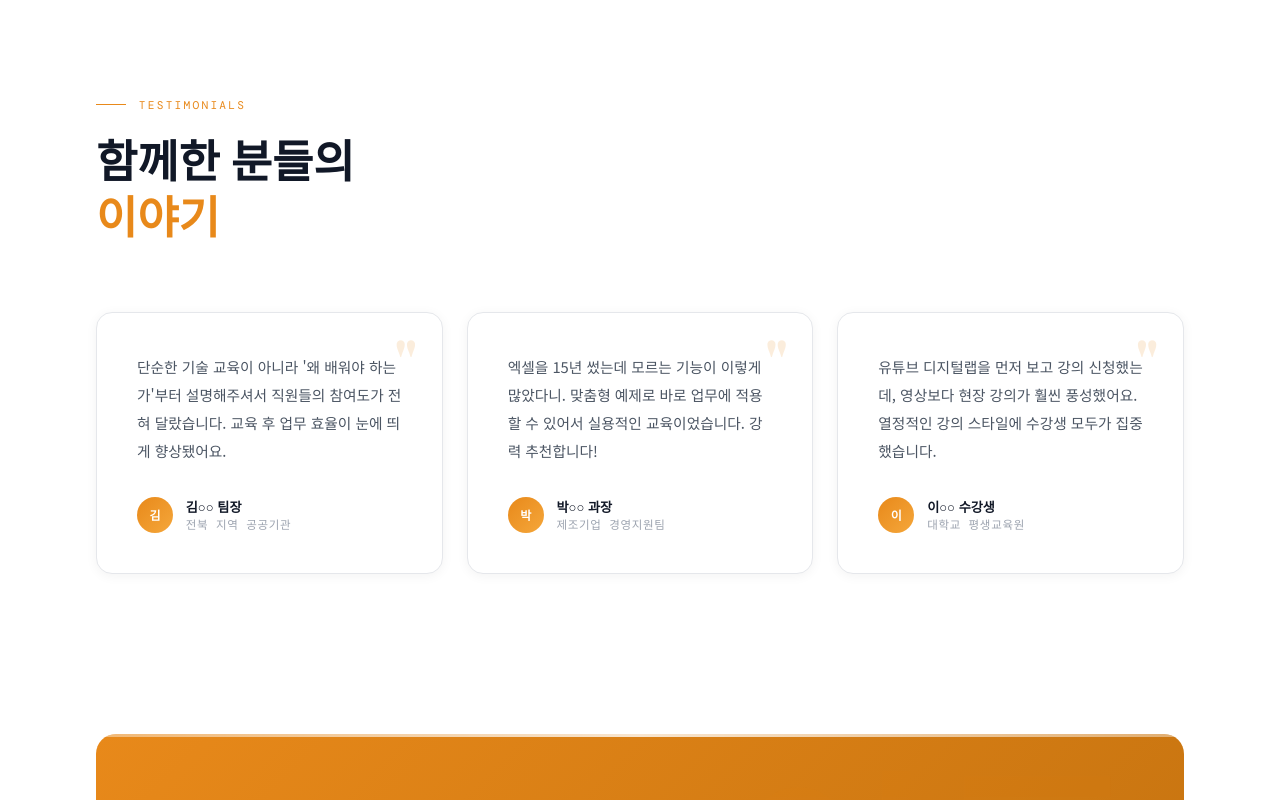
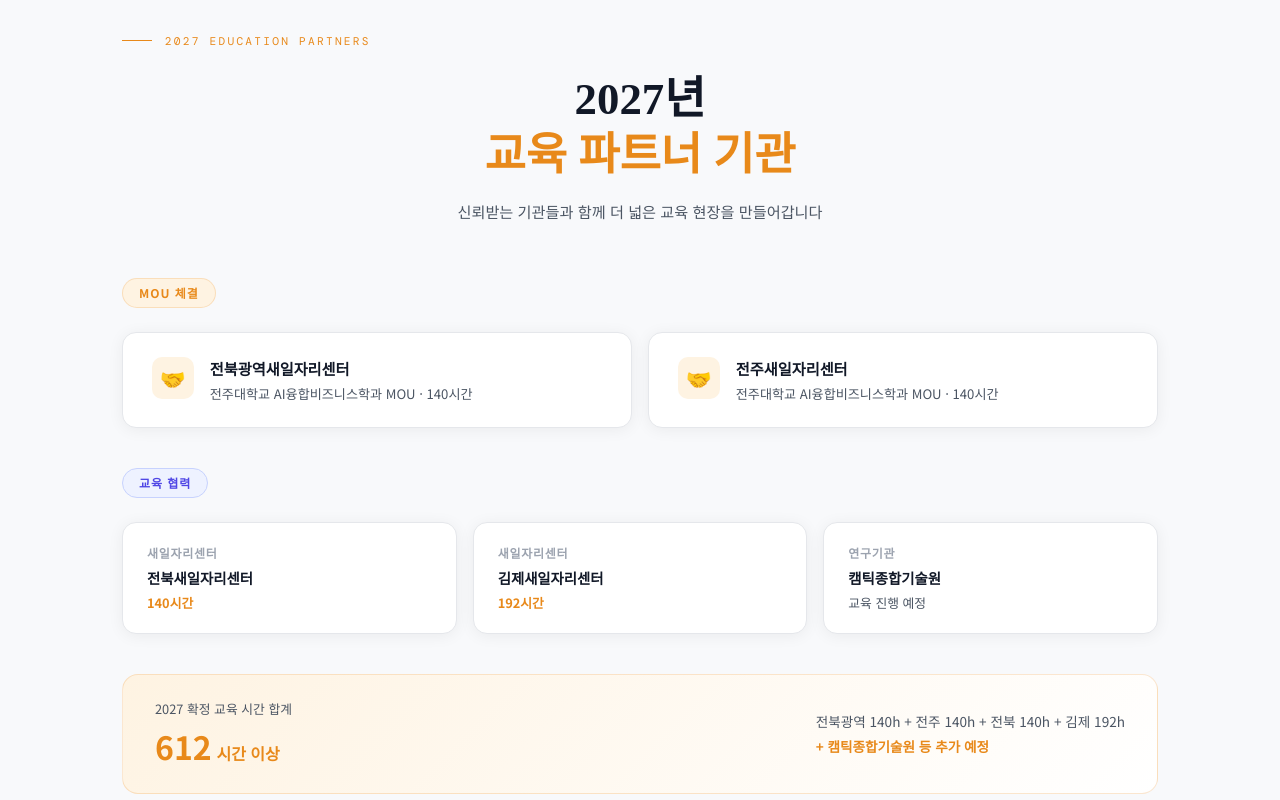
Before and after one commit to vita-c/erum, a plain HTML site: page index.html in a window 1280 px wide. Shown: the part 10380-11180 px from the top of the page. Drawn offline with nearby package versions, Linux system fonts and the light colour scheme; a web font is replaced by a local one.

Commit message:
Add 2027 education partners section
Co-Authored-By: Claude Sonnet 4.6 <noreply@anthropic.com>

```diff
--- a/index.html
+++ b/index.html
@@ -2727,6 +2727,76 @@
     </div>
   </section>
 
+  <!-- 2027 PARTNERS -->
+  <section id="partners2027" style="padding: 6rem 0; background: #F8F9FB;">
+    <div style="max-width: 1100px; margin: 0 auto; padding: 0 2rem;">
+      <div class="reveal" style="text-align: center; margin-bottom: 3.5rem;">
+        <div class="section-label"><span>2027 EDUCATION PARTNERS</span></div>
+        <h2 class="section-heading">2027년<br /><span class="accent">교육 파트너 기관</span></h2>
+        <p style="color: var(--text-sub); margin-top: 1rem; font-size: 0.95rem;">신뢰받는 기관들과 함께 더 넓은 교육 현장을 만들어갑니다</p>
+      </div>
+
+      <!-- MOU 기관 -->
+      <div class="reveal" style="margin-bottom: 2.5rem;">
+        <div style="display: inline-flex; align-items: center; gap: 0.5rem; background: var(--accent-pale); border: 1px solid var(--border-accent); border-radius: 999px; padding: 0.35rem 1rem; margin-bottom: 1.5rem;">
+          <span style="font-size: 0.75rem; font-weight: 700; color: var(--accent); letter-spacing: 0.08em;">MOU 체결</span>
+        </div>
+        <div style="display: grid; grid-template-columns: repeat(auto-fit, minmax(280px, 1fr)); gap: 1rem;">
+          <div style="background: #fff; border: 1px solid var(--border); border-radius: 14px; padding: 1.5rem 1.8rem; display: flex; align-items: flex-start; gap: 1rem; box-shadow: var(--shadow-sm);">
+            <div style="width: 42px; height: 42px; background: var(--accent-pale); border-radius: 10px; display: flex; align-items: center; justify-content: center; flex-shrink: 0; font-size: 1.3rem;">🤝</div>
+            <div>
+              <div style="font-weight: 700; font-size: 0.95rem; color: var(--text); margin-bottom: 0.3rem;">전북광역새일자리센터</div>
+              <div style="font-size: 0.82rem; color: var(--text-sub);">전주대학교 AI융합비즈니스학과 MOU · 140시간</div>
+            </div>
+          </div>
+          <div style="background: #fff; border: 1px solid var(--border); border-radius: 14px; padding: 1.5rem 1.8rem; display: flex; align-items: flex-start; gap: 1rem; box-shadow: var(--shadow-sm);">
+            <div style="width: 42px; height: 42px; background: var(--accent-pale); border-radius: 10px; display: flex; align-items: center; justify-content: center; flex-shrink: 0; font-size: 1.3rem;">🤝</div>
+            <div>
+              <div style="font-weight: 700; font-size: 0.95rem; color: var(--text); margin-bottom: 0.3rem;">전주새일자리센터</div>
+              <div style="font-size: 0.82rem; color: var(--text-sub);">전주대학교 AI융합비즈니스학과 MOU · 140시간</div>
+            </div>
+          </div>
+        </div>
+      </div>
+
+      <!-- 교육 협력 기관 -->
+      <div class="reveal">
+        <div style="display: inline-flex; align-items: center; gap: 0.5rem; background: #EEF2FF; border: 1px solid #C7D2FE; border-radius: 999px; padding: 0.35rem 1rem; margin-bottom: 1.5rem;">
+          <span style="font-size: 0.75rem; font-weight: 700; color: #4F46E5; letter-spacing: 0.08em;">교육 협력</span>
+        </div>
+        <div style="display: grid; grid-template-columns: repeat(auto-fit, minmax(220px, 1fr)); gap: 1rem;">
+          <div style="background: #fff; border: 1px solid var(--border); border-radius: 14px; padding: 1.3rem 1.5rem; box-shadow: var(--shadow-sm);">
+            <div style="font-size: 0.75rem; color: var(--text-muted); margin-bottom: 0.4rem; font-weight: 600; letter-spacing: 0.06em;">새일자리센터</div>
+            <div style="font-weight: 700; font-size: 0.9rem; color: var(--text);">전북새일자리센터</div>
+            <div style="font-size: 0.8rem; color: var(--accent); font-weight: 600; margin-top: 0.3rem;">140시간</div>
+          </div>
+          <div style="background: #fff; border: 1px solid var(--border); border-radius: 14px; padding: 1.3rem 1.5rem; box-shadow: var(--shadow-sm);">
+            <div style="font-size: 0.75rem; color: var(--text-muted); margin-bottom: 0.4rem; font-weight: 600; letter-spacing: 0.06em;">새일자리센터</div>
+            <div style="font-weight: 700; font-size: 0.9rem; color: var(--text);">김제새일자리센터</div>
+            <div style="font-size: 0.8rem; color: var(--accent); font-weight: 600; margin-top: 0.3rem;">192시간</div>
+          </div>
+          <div style="background: #fff; border: 1px solid var(--border); border-radius: 14px; padding: 1.3rem 1.5rem; box-shadow: var(--shadow-sm);">
+            <div style="font-size: 0.75rem; color: var(--text-muted); margin-bottom: 0.4rem; font-weight: 600; letter-spacing: 0.06em;">연구기관</div>
+            <div style="font-weight: 700; font-size: 0.9rem; color: var(--text);">캠틱종합기술원</div>
+            <div style="font-size: 0.8rem; color: var(--text-sub); font-weight: 500; margin-top: 0.3rem;">교육 진행 예정</div>
+          </div>
+        </div>
+      </div>
+
+      <!-- 총 시간 요약 -->
+      <div class="reveal" style="margin-top: 2.5rem; background: linear-gradient(135deg, var(--accent-pale) 0%, #fff 100%); border: 1px solid var(--border-accent); border-radius: 16px; padding: 1.5rem 2rem; display: flex; align-items: center; justify-content: space-between; flex-wrap: wrap; gap: 1rem;">
+        <div>
+          <div style="font-size: 0.8rem; color: var(--text-sub); margin-bottom: 0.3rem;">2027 확정 교육 시간 합계</div>
+          <div style="font-size: 2rem; font-weight: 800; color: var(--accent);">612<span style="font-size: 1rem; font-weight: 600; margin-left: 0.3rem;">시간 이상</span></div>
+        </div>
+        <div style="font-size: 0.85rem; color: var(--text-sub); line-height: 1.8;">
+          전북광역 140h + 전주 140h + 전북 140h + 김제 192h<br />
+          <span style="color: var(--accent); font-weight: 600;">+ 캠틱종합기술원 등 추가 예정</span>
+        </div>
+      </div>
+    </div>
+  </section>
+
   <!-- TESTIMONIALS -->
   <section id="testimonials">
     <div class="testimonials-header reveal">
```
